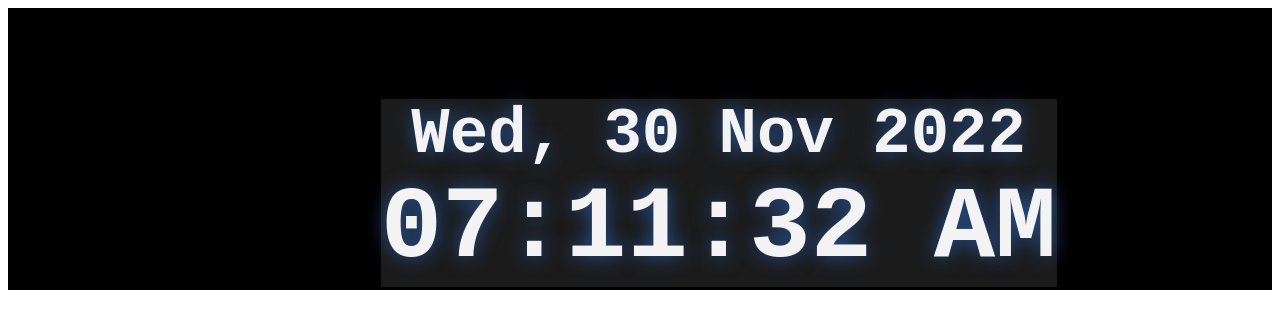
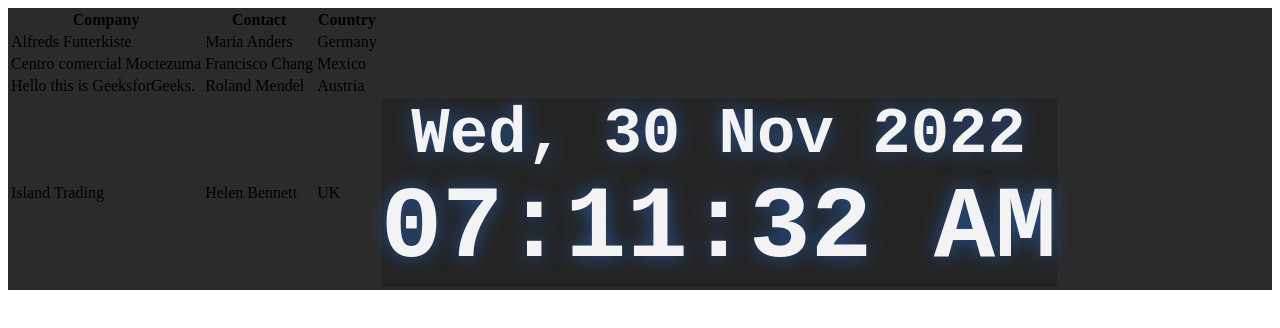
Before and after one commit to aiddin/StockClockList, a Vue app: page / in a window 1280 px wide. Shown: the top 328 px of the page. Built offline with nearby package versions, Linux system fonts and the light colour scheme.

Commit message:
Update App.vue

```diff
--- a/src/App.vue
+++ b/src/App.vue
@@ -82,7 +82,7 @@ export default {
 </script>
 <style>
 .stockbg{
-  background-color: #000000;
+  background-color: #2b2b2b;
 
 }
 </style>
```
